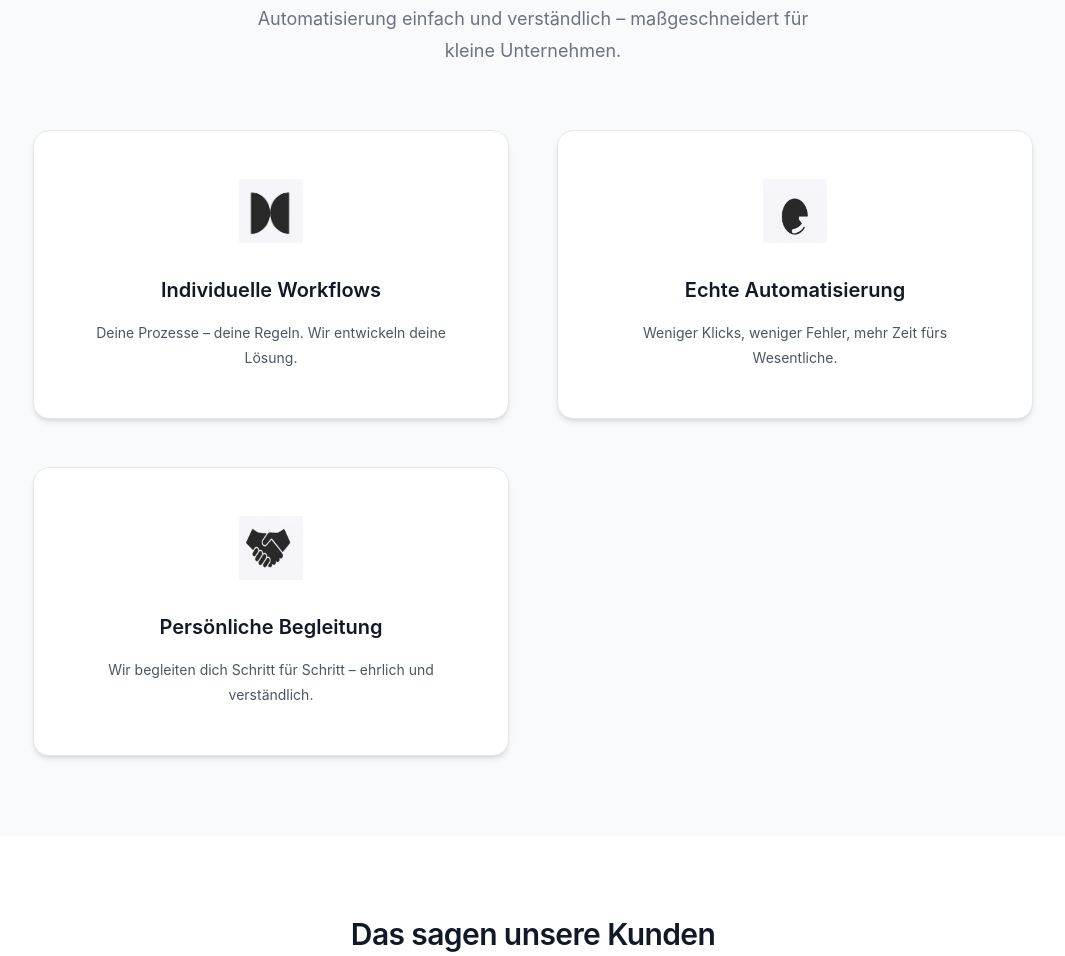
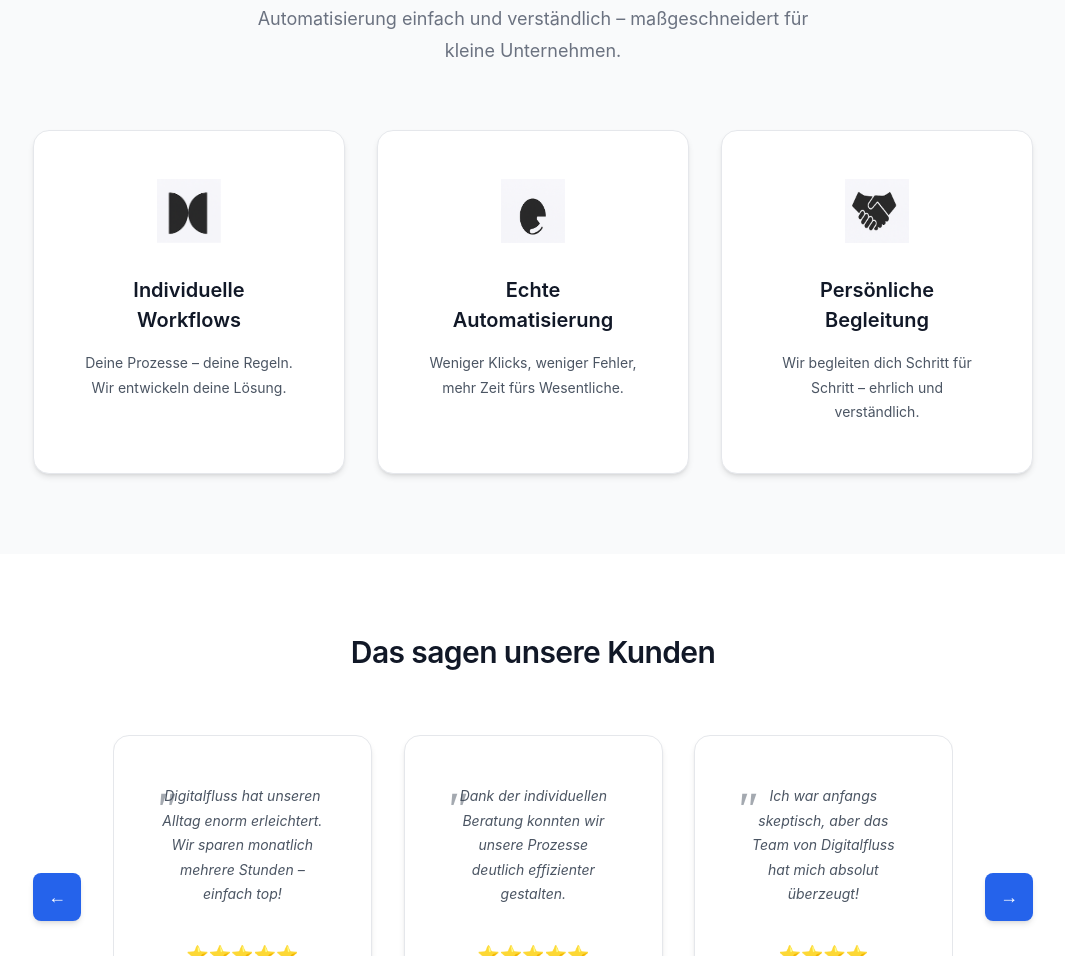
Before and after one commit to digitalfluss/digitalfluss, a website: page index.html in a window 1280 px wide. Shown: the part 637-1593 px from the top of the page, without its empty margins (107-1172 px from the left). Drawn offline with Linux system fonts and the light colour scheme.

Commit message:
Benefits-Layout für Desktop anpassen

```diff
--- a/style.css
+++ b/style.css
@@ -237,9 +237,10 @@ section {
 }
 
 .benefits {
-  display: grid;
-  grid-template-columns: repeat(auto-fit, minmax(320px, 1fr));
-  gap: var(--space-6);
+  display: flex;
+  flex-wrap: wrap;
+  justify-content: center;
+  gap: var(--space-4);
   max-width: 1000px;
   margin: 0 auto;
 }
@@ -252,6 +253,9 @@ section {
   text-align: center;
   transition: all var(--transition-normal);
   border: 1px solid var(--gray-200);
+  flex: 1;
+  min-width: 280px;
+  max-width: 350px;
 }
 
 .benefit:hover {
```
